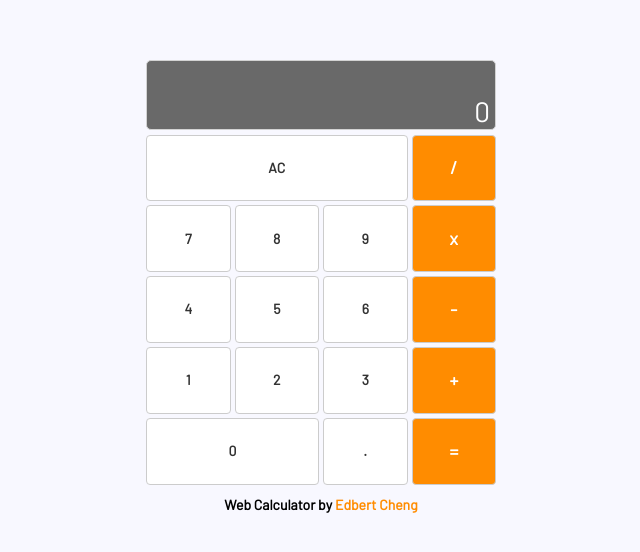
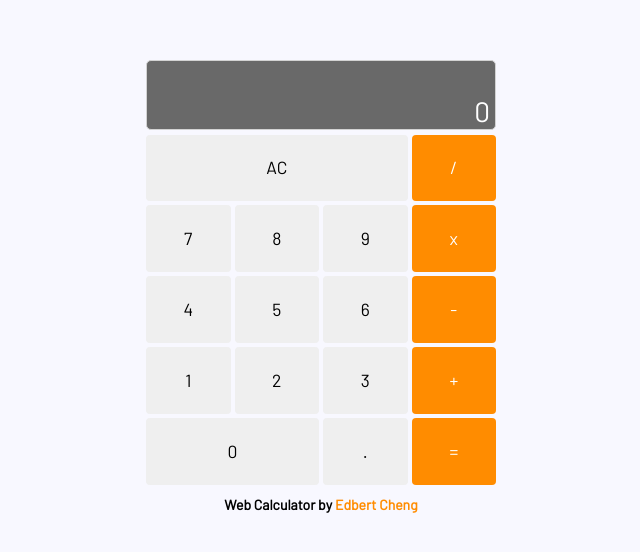
Before and after one commit to urbandesign09/JS-Calculator, a React (Create React App) app: page / in a window 1280 px wide. Shown: the part 108-660 px from the top of the page, without its empty margins (319-959 px from the left). Built offline with nearby package versions, Linux system fonts and the light colour scheme.

Commit message:
Style Changes

```diff
--- a/components/NumPad.js
+++ b/components/NumPad.js
@@ -32,7 +32,7 @@ function NumPad(props) {
       <Button
         key={valueArr.indexOf(item)}
         id={item.id}
-        className={item.className.concat(" btn btn-default")}
+        className={item.className.concat(" btn ")}
         value={item.value}
         onClick={props.onClick}
       />
--- a/src/styles.css
+++ b/src/styles.css
@@ -74,6 +74,12 @@ body {
   background: darkorange;
 }
 
+.num:hover,
+.decimal:hover {
+  background: lightgrey;
+  color: white;
+}
+
 .operation:hover {
   background: orange;
   color: white;
@@ -93,12 +99,12 @@ body {
     "zero zero decimal equal";
 }
 
-.btn-default:focus {
+.btn:focus {
   outline: none !important;
 }
 
-.btn-default {
-  font-weight: bolder;
+.btn {
+  font-size: 125%;
 }
 
 #credit {
```
